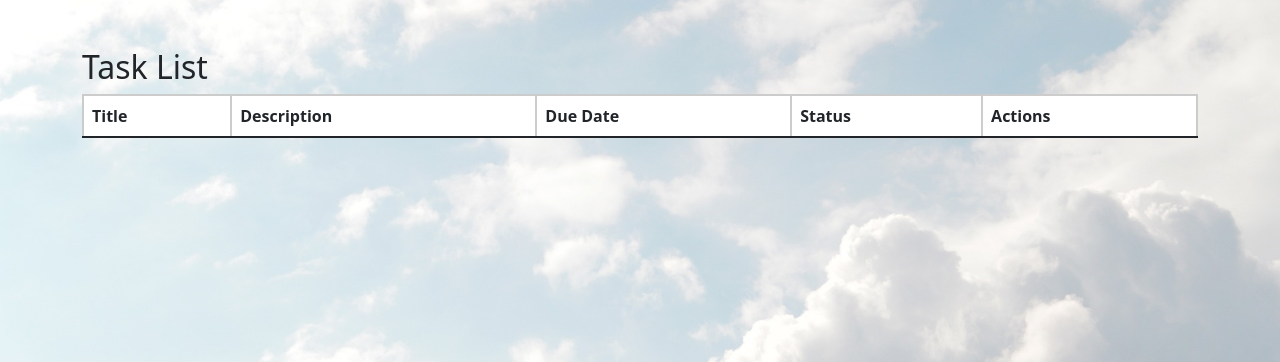
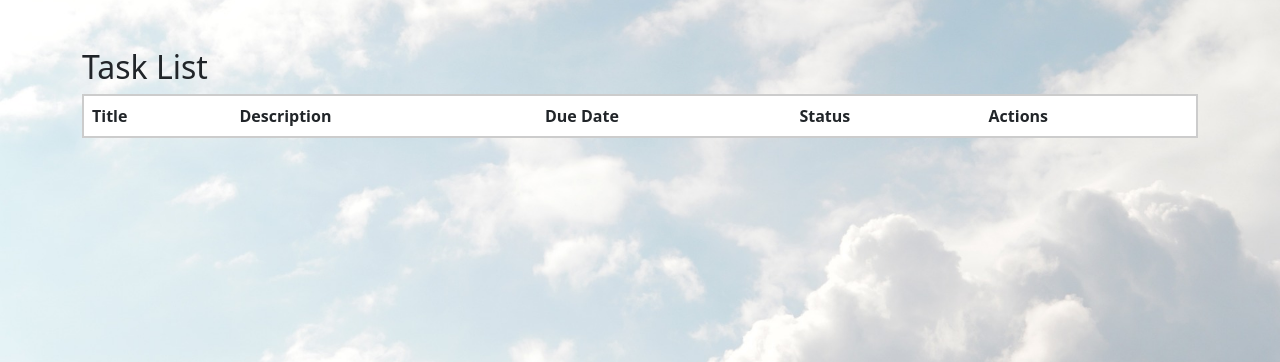
Before and after one commit to Volts2/TodoList, a PHP site: the page made by To do/index.php in a window 1280 px wide. Shown: the part 62-424 px from the top of the page. Run offline with PHP 8.4, Linux system fonts and the light colour scheme; a user stored in the database is signed in; data comes from the database, SQL or seed files in the repository; lists and menus that the app fills with data are empty; some libraries are stand-ins or nearby versions.

Commit message:
nambahin th border:none

```diff
--- a/To do/index.php
+++ b/To do/index.php
@@ -60,7 +60,9 @@
                         border-collapse: collapse;
                     }
 
-                    .table th,
+                    .table th{
+                        border: none;
+                    }
                     .table td {
                         border: 2px solid #ccc;
                         padding: 8px;
```
